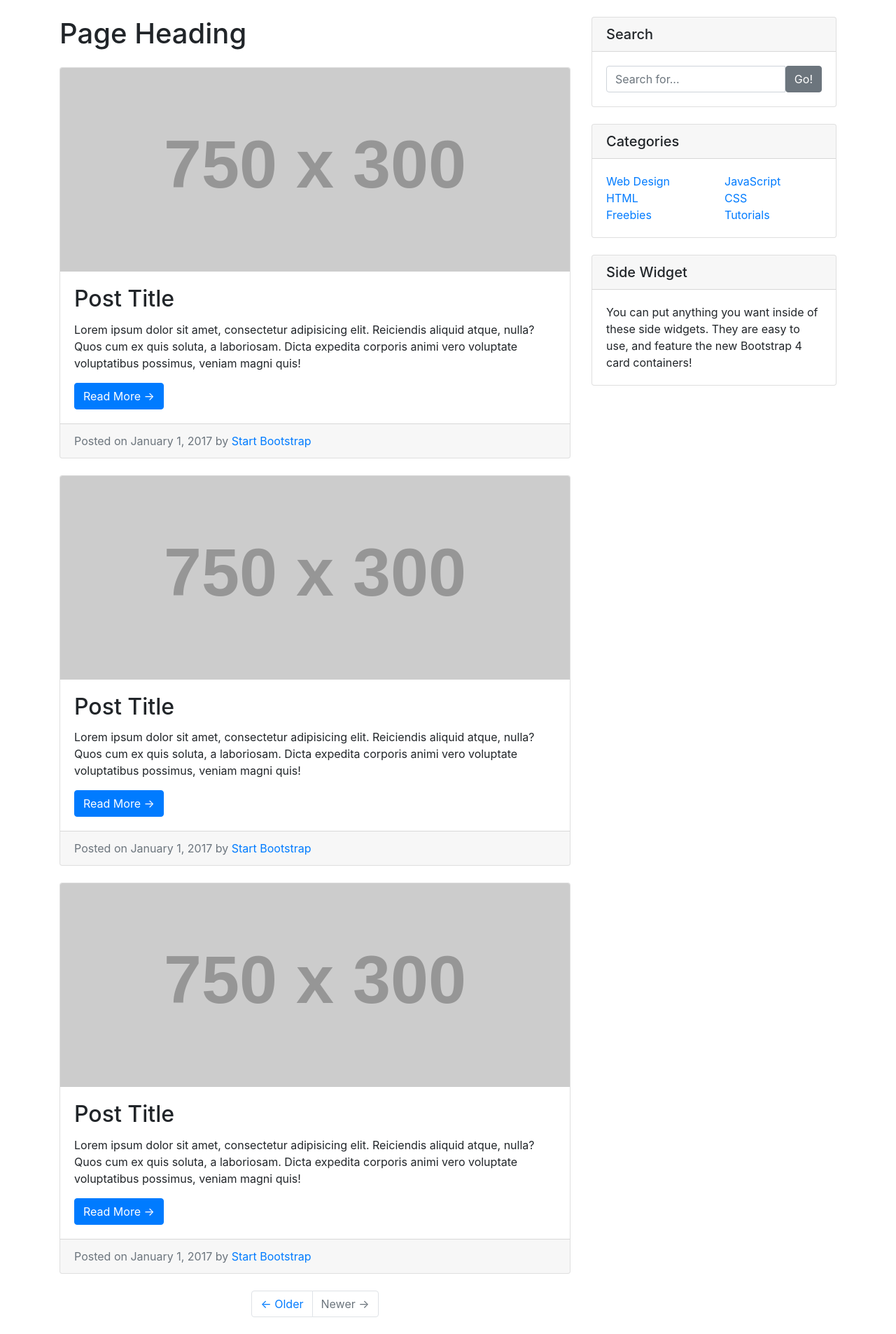
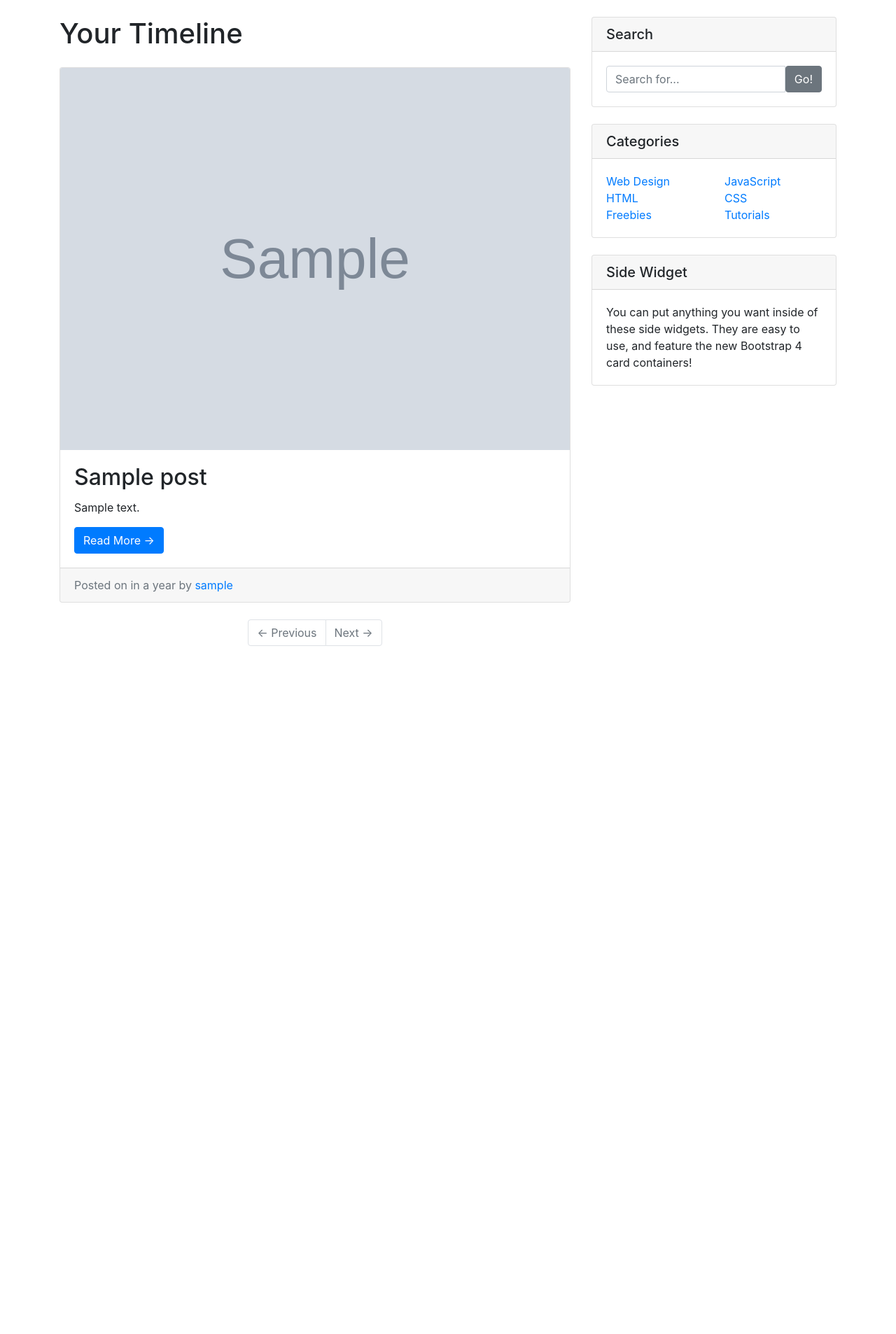
Before and after one commit to Zibele/Analytics-Content-Management-System, a Flask app: page / in a window 1280 px wide. Shown: the part 56-1962 px from the top of the page at 70% size. After the commit the page ends 979 px from the top, so only its background shows below. Run offline with Flask 2, Linux system fonts and the light colour scheme; a user stored in the database is signed in; tables that the repository leaves empty hold one stand-in row (values such as "Sample post"); grey boxes marked "Sample" are stand-in pictures; grey boxes labelled with a size stand in for pictures from a placeholder-image service; some libraries are stand-ins or nearby versions.

Commit message:
Added timeline route

```diff
--- a/app/__init__.py
+++ b/app/__init__.py
@@ -7,6 +7,7 @@ from flask_migrate import Migrate
 from flask_login import LoginManager
 from flask_mail import Mail
 from flask_bootstrap import Bootstrap
+from flask_moment import Moment
 
 # Create application instance
 app = Flask(__name__)
@@ -27,6 +28,9 @@ bootstrap = Bootstrap(app)
 
 # Flask Mail instance
 mail = Mail(app)
+
+# Flask Moment instance , for timezone management
+moment = Moment(app)
 
 # Avoid circular dependancies
 from app import routes, models, errors
--- a/app/models.py
+++ b/app/models.py
@@ -115,7 +115,7 @@ class Post(db.Model):
         return self.slug
 
     def set_image(self, filename):
-        image = filename
+        self.image = filename
 
 
 class Comment(db.Model):
--- a/app/routes.py
+++ b/app/routes.py
@@ -14,8 +14,14 @@ import os
 @app.route("/index")
 @login_required
 def index():
-    """ Display the user timeline"""
-    return render_template("index.html")
+    # Get real posts from db
+    page = request.args.get("page", 1, type=int)
+    posts = current_user.followed_posts().paginate(page, app.config["POSTS_PER_PAGE"], False)
+    next_url = url_for("index", page=posts.next_num) \
+    if posts.has_next else None
+    prev_url = url_for("index", page=posts.prev_num) \
+    if posts.has_prev else None
+    return render_template("index.html", title="Home" , posts=posts.items, next_url=next_url, prev_url=prev_url)
 
 # Login page
 @app.route("/login", methods=["GET", "POST"])
--- /dev/null
+++ b/app/templates/_post.html
@@ -0,0 +1,13 @@
+<!-- Blog Post -->
+<div class="card mb-4">
+    <img class="card-img-top" src="{{ url_for('static', filename='images/' + post.image) }}" alt="Card image cap">
+    <div class="card-body">
+        <h2 class="card-title">{{ post.title }}</h2>
+        <p class="card-text">{{ post.body[:32] }}</p>
+        <a href="#" class="btn btn-primary">Read More &rarr;</a>
+    </div>
+    <div class="card-footer text-muted">
+        Posted on {{ moment(post.timestamp).fromNow() }} by
+        <a href="#">{{ post.author.username }}</a>
+    </div>
+</div>
--- a/app/templates/base.html
+++ b/app/templates/base.html
@@ -58,9 +58,11 @@
         <script src="{{ url_for('static', filename='jquery.min.js')}}"></script>
         <script src="{{ url_for('static', filename='bootstrap.bundle.min.js')}}"></script>
         <!--<script src="https://cdn.ckeditor.com/4.10.0/standard/ckeditor.js"></script> -->
-        <script src="{{ url_for('static', filename='ckeditor/ckeditor.js')}}"></script>
+        <script src="{{ url_for('static', filename='ckeditor/ckeditor.js') }}"></script>
         <script type="text/javascript">
             CKEDITOR.replace('editor');
         </script>
+        {{ moment.include_moment() }}
+
 </body>
 </html>
--- a/app/templates/index.html
+++ b/app/templates/index.html
@@ -6,65 +6,24 @@
         <!-- Blog Entries Column -->
         <div class="col-md-8">
 
-            <h1 class="my-4">Page Heading</h1>
+            <h1 class="my-4">Your Timeline</h1>
 
-            <!-- Blog Post -->
-            <div class="card mb-4">
-                <img class="card-img-top" src="http://placehold.it/750x300" alt="Card image cap">
-                <div class="card-body">
-                    <h2 class="card-title">Post Title</h2>
-                    <p class="card-text">Lorem ipsum dolor sit amet, consectetur adipisicing elit. Reiciendis aliquid atque,
-                        nulla? Quos cum ex quis soluta, a laboriosam. Dicta expedita corporis animi vero voluptate voluptatibus
-                        possimus, veniam magni quis!</p>
-                    <a href="#" class="btn btn-primary">Read More &rarr;</a>
-                </div>
-                <div class="card-footer text-muted">
-                    Posted on January 1, 2017 by
-                    <a href="#">Start Bootstrap</a>
-                </div>
-            </div>
-
-            <!-- Blog Post -->
-            <div class="card mb-4">
-                <img class="card-img-top" src="http://placehold.it/750x300" alt="Card image cap">
-                <div class="card-body">
-                    <h2 class="card-title">Post Title</h2>
-                    <p class="card-text">Lorem ipsum dolor sit amet, consectetur adipisicing elit. Reiciendis aliquid atque,
-                        nulla? Quos cum ex quis soluta, a laboriosam. Dicta expedita corporis animi vero voluptate voluptatibus
-                        possimus, veniam magni quis!</p>
-                    <a href="#" class="btn btn-primary">Read More &rarr;</a>
-                </div>
-                <div class="card-footer text-muted">
-                    Posted on January 1, 2017 by
-                    <a href="#">Start Bootstrap</a>
-                </div>
-            </div>
-
-            <!-- Blog Post -->
-            <div class="card mb-4">
-                <img class="card-img-top" src="http://placehold.it/750x300" alt="Card image cap">
-                <div class="card-body">
-                    <h2 class="card-title">Post Title</h2>
-                    <p class="card-text">Lorem ipsum dolor sit amet, consectetur adipisicing elit. Reiciendis aliquid atque,
-                        nulla? Quos cum ex quis soluta, a laboriosam. Dicta expedita corporis animi vero voluptate voluptatibus
-                        possimus, veniam magni quis!</p>
-                    <a href="#" class="btn btn-primary">Read More &rarr;</a>
-                </div>
-                <div class="card-footer text-muted">
-                    Posted on January 1, 2017 by
-                    <a href="#">Start Bootstrap</a>
-                </div>
-            </div>
+            <!-- Blog posts -->
+            {% for post in posts %}
+                {% include '_post.html' %}
+            {% endfor %}
 
             <!-- Pagination -->
-            <ul class="pagination justify-content-center mb-4">
-                <li class="page-item">
-                    <a class="page-link" href="#">&larr; Older</a>
-                </li>
-                <li class="page-item disabled">
-                    <a class="page-link" href="#">Newer &rarr;</a>
-                </li>
-            </ul>
+            <nav aria-label="Page navigation" class="mt-4">
+                <ul class="pagination justify-content-center">
+                    <li class="page-item {% if not prev_url %} disabled {% endif %}">
+                        <a href="{{ prev_url or '#' }}" class="page-link">&larr; Previous</a>
+                    </li>
+                    <li class="page-item {% if not next_url %} disabled {% endif %}">
+                        <a href="{{ next_url or '#' }}" class="page-link">Next &rarr;</a>
+                    </li>
+                </ul>
+            </nav>
 
         </div>
 
--- a/app/templates/user.html
+++ b/app/templates/user.html
@@ -10,7 +10,7 @@
                 <p>{{ user.about_me }}</p>
             {% endif %}
             {% if user.last_seen %}
-                <p>Last seen on: {{ user.last_seen }}</p>
+                <p>Last seen on: {{ moment(user.last_seen).format('LLL') }}</p>
             {% endif %}
                 <p>{{ user.followers.count() }} followers, {{ user.followed.count() }} following.</p>
             {% if user == current_user %}
```
